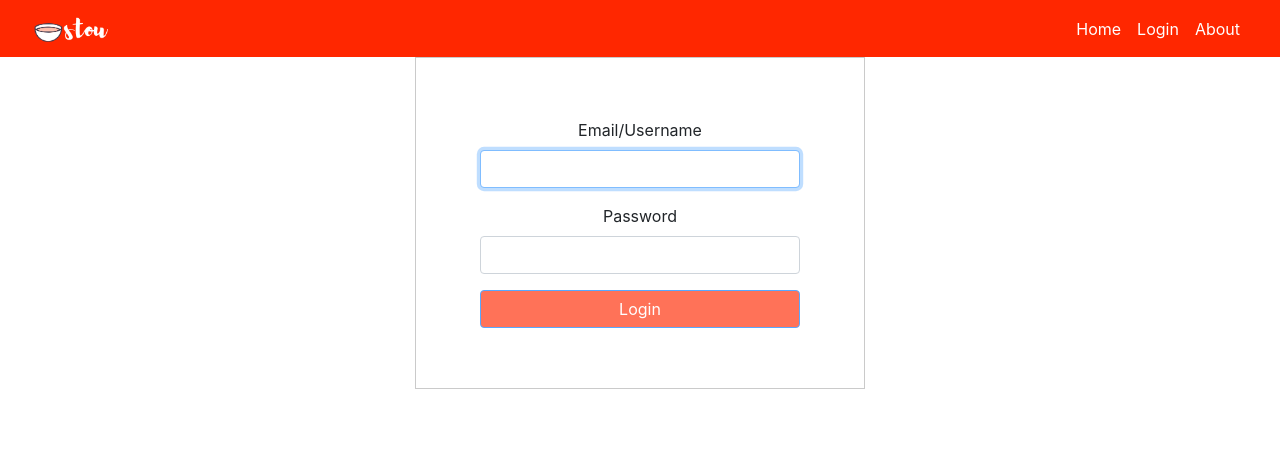
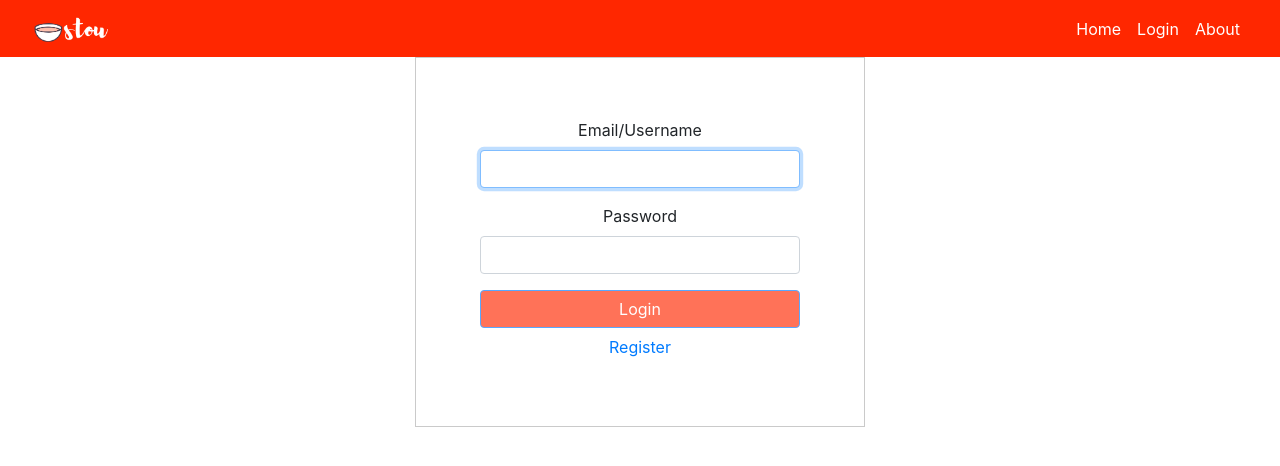
Before and after one commit to risheeks/stou, a React (Create React App) app in the folder stou_cook_frontend/: page /login in a window 1280 px wide. Shown: the top 466 px of the page. Built offline with nearby package versions, Linux system fonts and the light colour scheme; the HTML template or start-up script is replaced by a standard one.

Commit message:
linking register with login

```diff
--- a/stou_cook_frontend/src/App.js
+++ b/stou_cook_frontend/src/App.js
@@ -18,6 +18,7 @@ function App() {
         <Header />
         <Route exact={true} path="/" component={Home} />
         <Route path="/login" component={Login} />
+        <Route path="/register" component={Register} />
       </Router>
     </div>
   );
--- a/stou_cook_frontend/src/components/Login/index.css
+++ /dev/null
@@ -1,12 +0,0 @@
-@media all and (min-width: 480px) {
-    .Login {
-      padding: 60px 0;
-      border: 1px solid rgb(202, 202, 202);
-      width: 450px;
-    }
-
-    .Login form {
-      margin: 0 auto;
-      max-width: 320px;
-    }
-  }
--- a/stou_cook_frontend/src/components/Login/index.js
+++ b/stou_cook_frontend/src/components/Login/index.js
@@ -1,8 +1,9 @@
 import React, { Component } from "react";
 import { Button, FormGroup, FormControl, FormLabel } from "react-bootstrap";
+import { Link } from 'react-router-dom';
 // import axios from 'axios';
 import 'bootstrap/dist/css/bootstrap.min.css';
-import "./index.css";
+import "../../styles/Main.css";
 
 export default class Login extends Component {
   constructor(props) {
@@ -51,6 +52,7 @@ export default class Login extends Component {
               type="password"
             />
           </FormGroup>
+          <div>
             <Button
               block
               bsSize="large"
@@ -60,6 +62,8 @@ export default class Login extends Component {
             >
               Login
             </Button>
+            <Link to="/register" className="btn btn-link">Register</Link>
+          </div>
         </form>
       </div>
     );
--- a/stou_cook_frontend/src/styles/Main.css
+++ b/stou_cook_frontend/src/styles/Main.css
@@ -24,3 +24,16 @@
 .submit-button {
     background-color: #ff2700 !important;
 }
+
+@media all and (min-width: 480px) {
+    .Login {
+      padding: 60px 0;
+      border: 1px solid rgb(202, 202, 202);
+      width: 450px;
+    }
+
+    .Login form {
+      margin: 0 auto;
+      max-width: 320px;
+    }
+}
```
Lines whose indentation alone changed are shown as unchanged.
